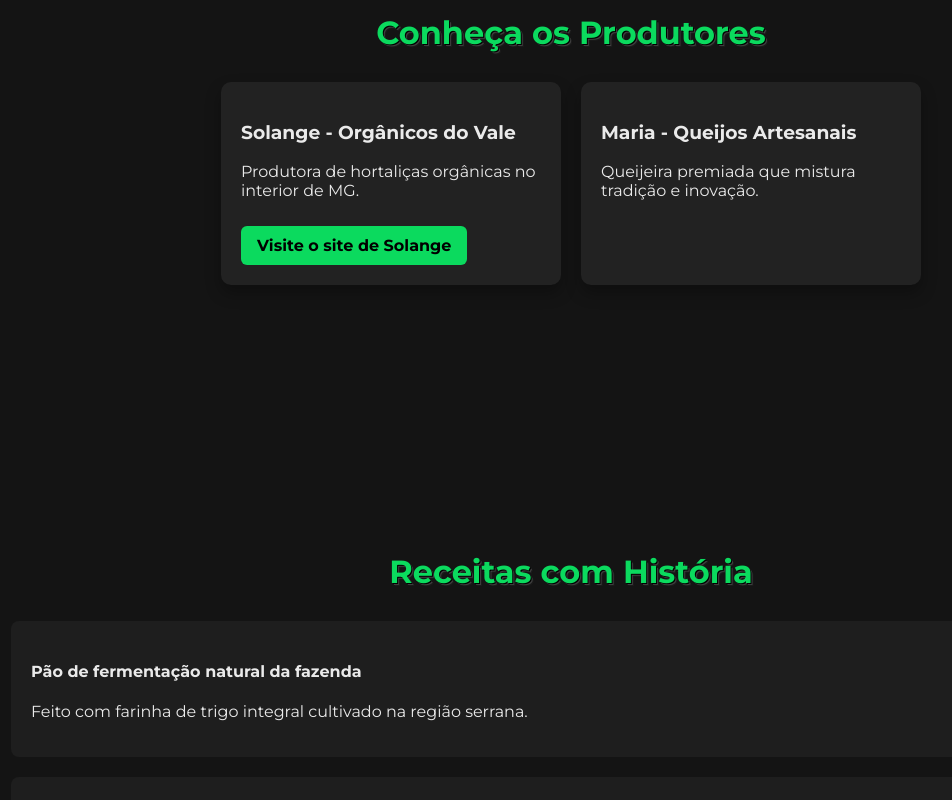
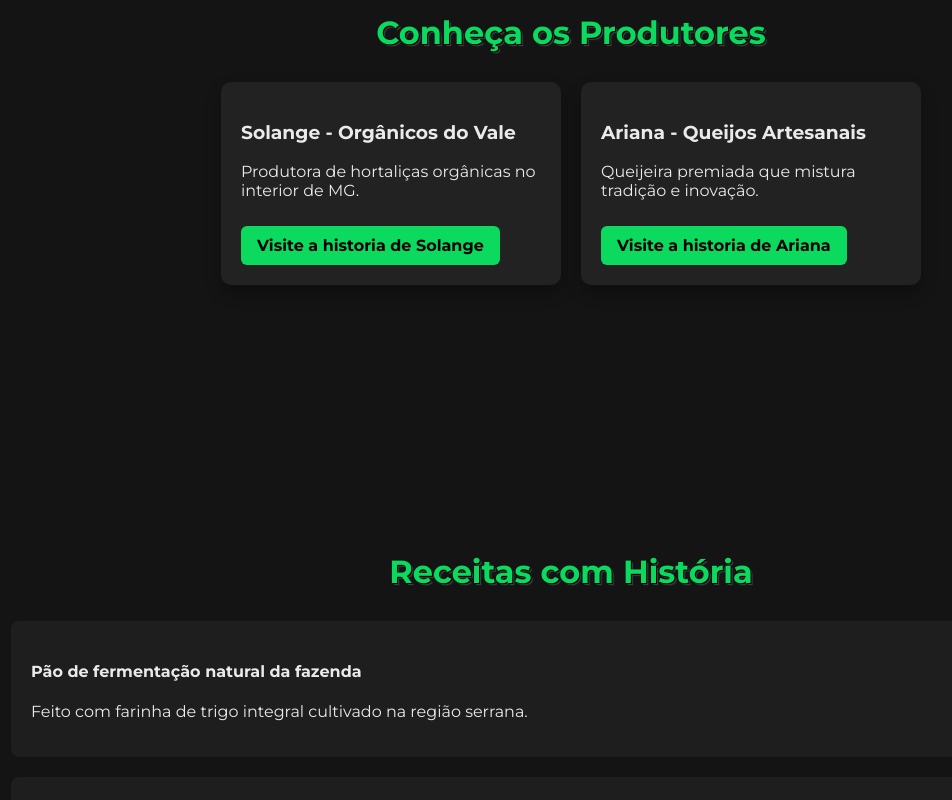
Before and after one commit to viniii9/agrinho25, a plain HTML site: page index.html in a window 1280 px wide. Shown: the part 1740-2540 px from the top of the page, without its empty margins (69-1021 px from the left). Drawn offline with Linux system fonts and the light colour scheme.

Commit message:
correção de erros em ambos os botoes adicionados

```diff
--- a/index.html
+++ b/index.html
@@ -74,13 +74,14 @@
         <div class="card">
   <h3>Solange - Orgânicos do Vale</h3>
   <p>Produtora de hortaliças orgânicas no interior de MG.</p>
-  <a href="https://site-3-produtores.vercel.app/" target="_blank" style="display:inline-block; margin-top:10px; padding:10px 16px; background-color:#0bda5e; color:#000; border-radius:6px; text-decoration:none; font-weight:bold;">Visite o site de Solange</a>
+  <a href="https://site-3-produtores.vercel.app/" target="_blank" style="display:inline-block; margin-top:10px; padding:10px 16px; background-color:#0bda5e; color:#000; border-radius:6px; text-decoration:none; font-weight:bold;">Visite a historia de Solange</a>
 </div>
 
         <div class="card">
-          <h3>Maria - Queijos Artesanais</h3>
-          <p>Queijeira premiada que mistura tradição e inovação.</p>
-        </div>
+          <h3>Ariana - Queijos Artesanais</h3>
+  <p>Queijeira premiada que mistura tradição e inovação.</p>
+  <a href="https://site-3-produtores-6c7m.vercel.app/" target="_blank" style="display:inline-block; margin-top:10px; padding:10px 16px; background-color:#0bda5e; color:#000; border-radius:6px; text-decoration:none; font-weight:bold;">Visite a historia de Ariana</a>
+</div>
       </div>
     </div>
   </section>
```
